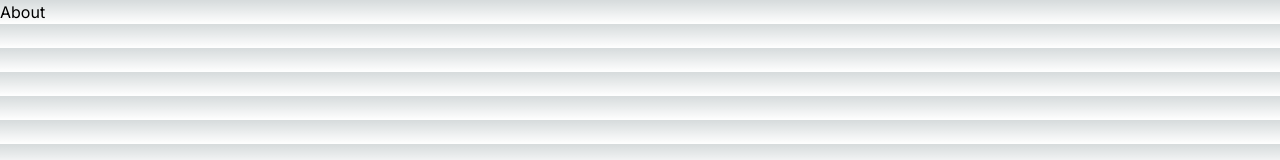
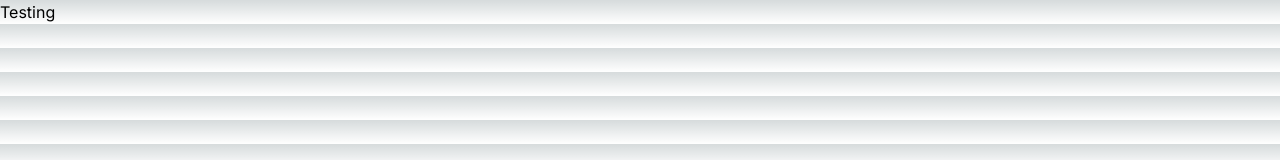
Before and after one commit to DISC-NU/DISC-NU-Website, a Next.js app in the folder disc-website/: page / in a window 1280 px wide. Shown: the top 160 px of the page. Built offline with nearby package versions, Linux system fonts and the light colour scheme.

Commit message:
testing home page placeholder

```diff
--- a/disc-website/src/app/page.js
+++ b/disc-website/src/app/page.js
@@ -4,5 +4,5 @@ import PastProjects from './components/past-projects.js';
 
 
 export default function Home() {
-  return <div> About</div>
+  return <div> Testing</div>
 }
```
